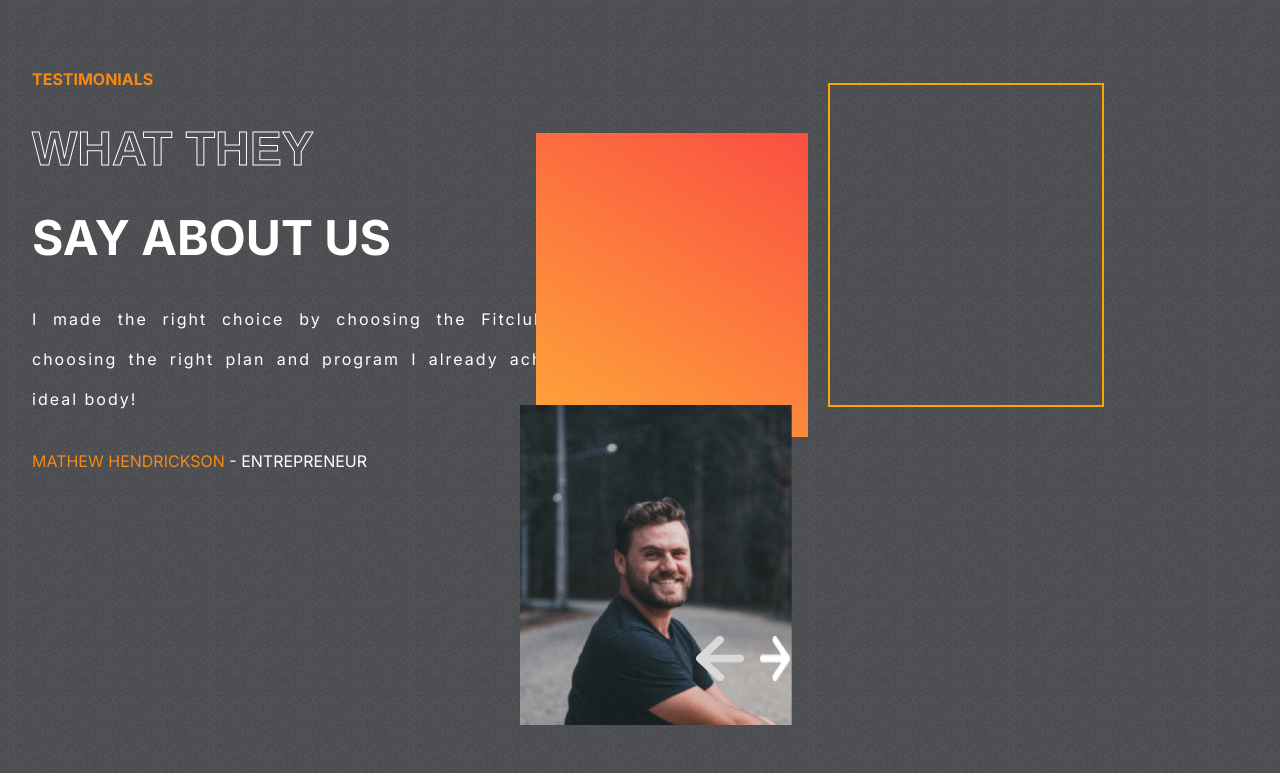
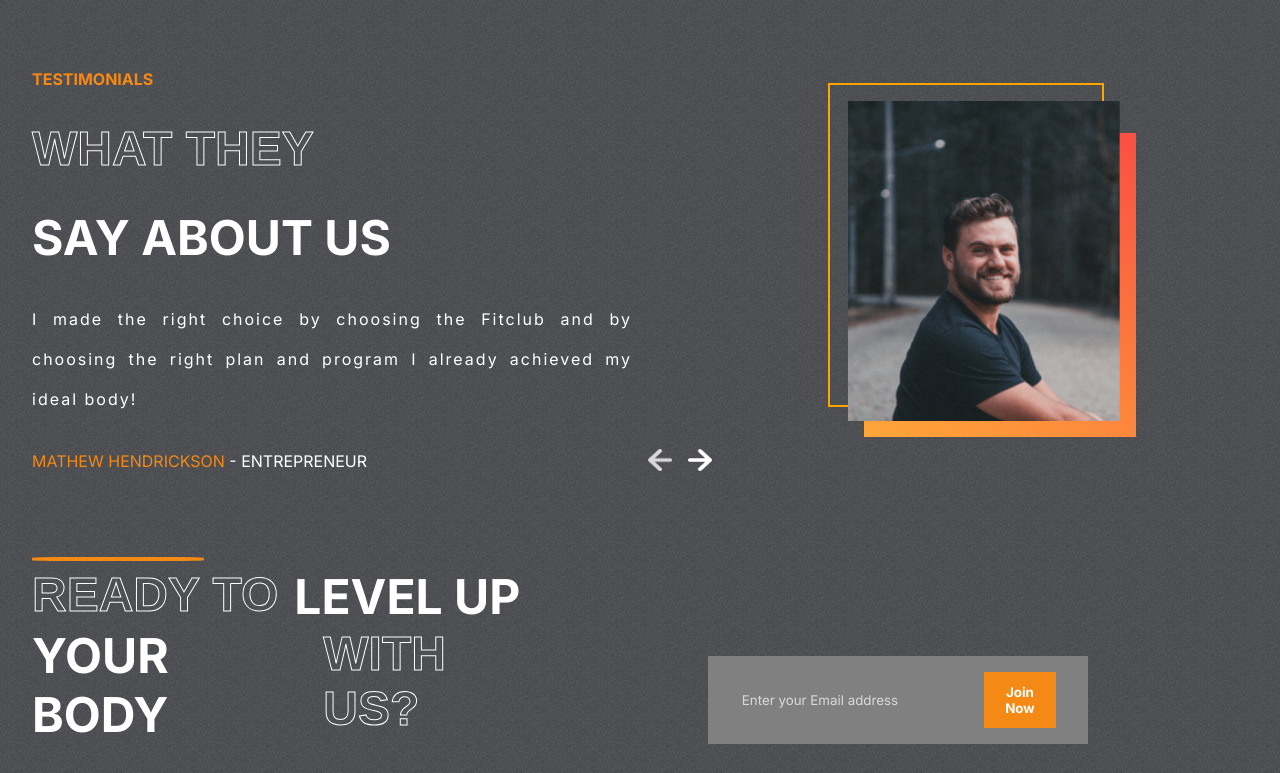
Before and after one commit to paulofelipebrito/fitclub-landing-page, a React (Create React App) app: page / in a window 1280 px wide. Shown: the part 2589-3362 px from the top of the page. Built offline with nearby package versions, Linux system fonts and the light colour scheme.

Commit message:
fix: css problems

```diff
--- a/src/components/Join/Join.css
+++ b/src/components/Join/Join.css
@@ -1,5 +1,6 @@
 .Join{
   display: flex;
+  justify-content: space-between;
   padding: 0 2rem;
   gap: 10rem;
 }
@@ -42,7 +43,7 @@
   background-color: transparent;
   border: none;
   outline: none;
-  color: var(--lightgray);
+  color: var(--darkGrey);
 }
 
 ::placeholder{
--- a/src/components/Join/Join.jsx
+++ b/src/components/Join/Join.jsx
@@ -36,6 +36,7 @@
           <button className="btn btn-j">Join Now</button>
         </form>
       </div>
+      <div></div>
     </div>
   )
 }
--- a/src/components/Testimonials/Testimonials.css
+++ b/src/components/Testimonials/Testimonials.css
@@ -33,10 +33,13 @@
 .right-t{
   flex: 1;
   position: relative;
+  display: flex;
+  align-items: flex-end;
+  justify-content: space-between;
 }
 
 .right-t>img{
-  position: relative;
+  position: absolute;
   width: 17rem;
   height: 20rem;
   object-fit: cover;
@@ -50,12 +53,12 @@
   height: 20rem;
   border: 2px solid orange;
   background-color: transparent;
+  right: 9rem;
   top: 0.9rem;
-  right: 9rem;
 }
 
 .right-t>:nth-child(2){
-  position: relative;
+  position: absolute;
   width: 17rem;
   height: 19rem;
   right: 7rem;
@@ -66,12 +69,11 @@
 .arrows{
   display: flex;
   gap: 1rem;
-  position: absolute;
-  bottom: 1rem;
-  left: 3rem;
+  justify-content: flex-start;
+  align-items: center;
 }
 
-.arrowes>img{
+.arrows>img{
   width: 1.5rem;
   cursor: pointer;
 }
```
